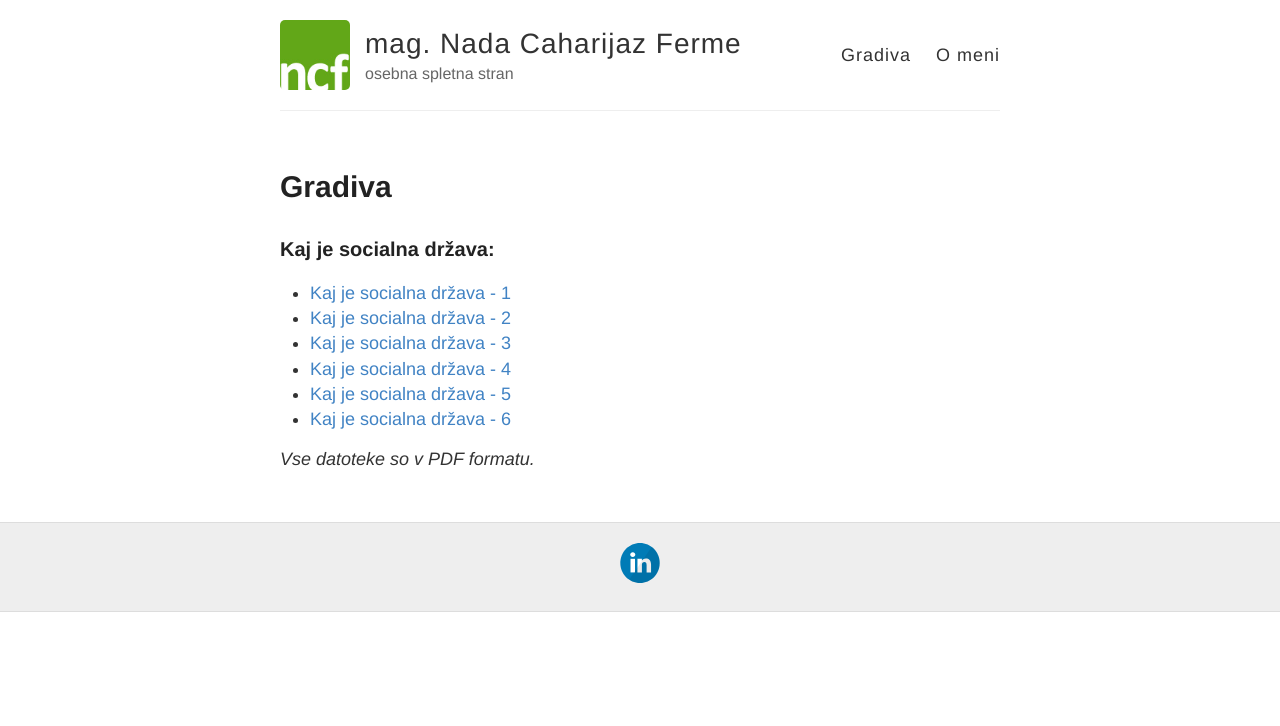
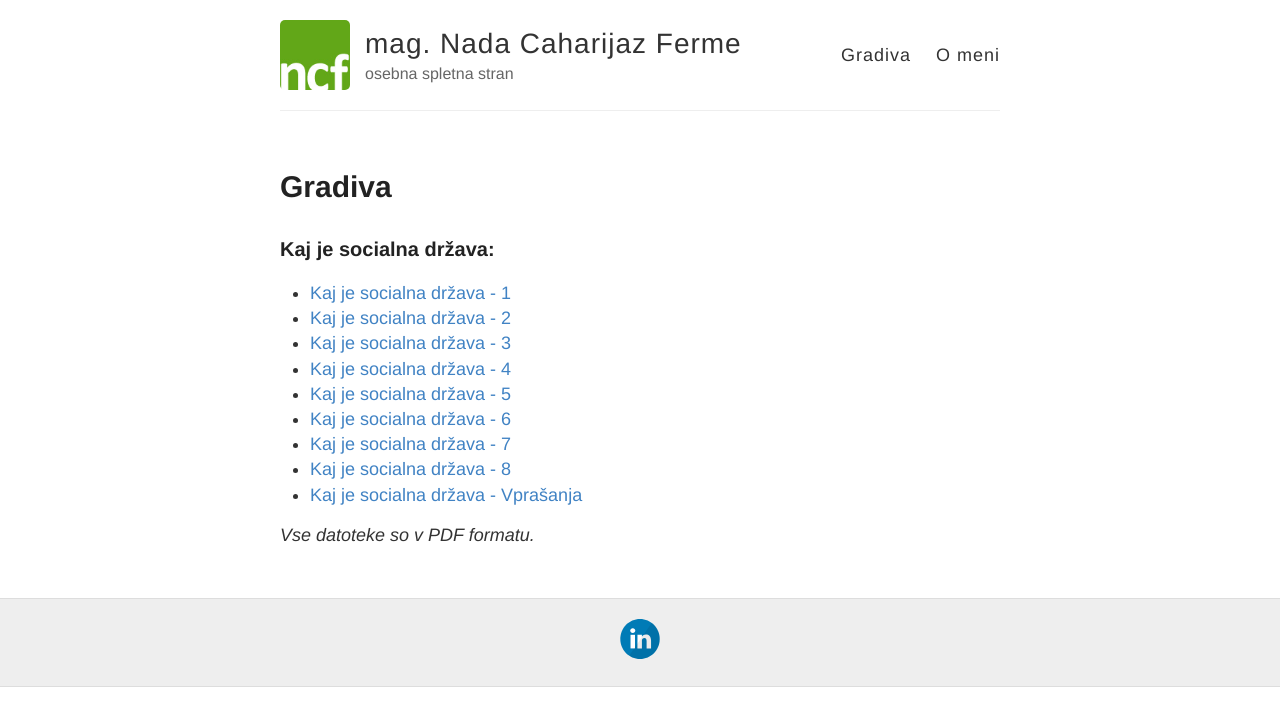
Before and after one commit to th0r88/nadafermesi, a Jekyll site: the page built from gradiva.md, in a window 1280 px wide. Shown: the top 726 px of the page. Built offline with Jekyll 4.4.1, drawn with Linux system fonts in a browser that asks for light colours.

Commit message:
Update gradiva.md

```diff
--- a/gradiva.md
+++ b/gradiva.md
@@ -12,5 +12,8 @@ permalink: /gradiva/
 - [Kaj je socialna država - 4](/uploads/Kaj_je_socialna_drzava_04.pdf)
 - [Kaj je socialna država - 5](/uploads/Kaj_je_socialna_drzava_05.pdf)
 - [Kaj je socialna država - 6](/uploads/Kaj_je_socialna_drzava_06.pdf)
+- [Kaj je socialna država - 7](/uploads/Kaj_je_socialna_drzava_07.pdf)
+- [Kaj je socialna država - 8](/uploads/Kaj_je_socialna_drzava_08.pdf)
+- [Kaj je socialna država - Vprašanja](/uploads/Kaj_je_socialna_drzava_vprasanja.pdf)
 
 _Vse datoteke so v PDF formatu._
```
